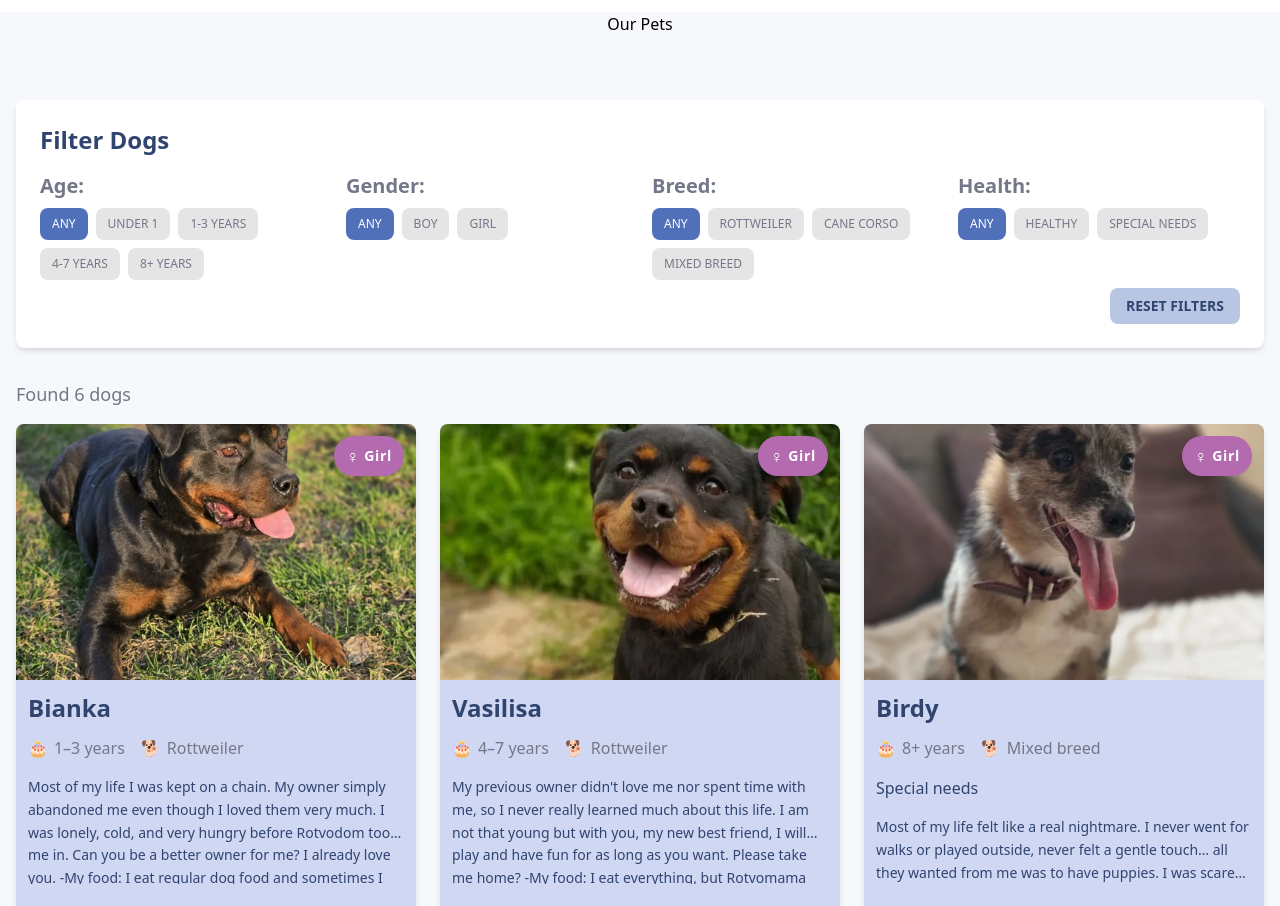
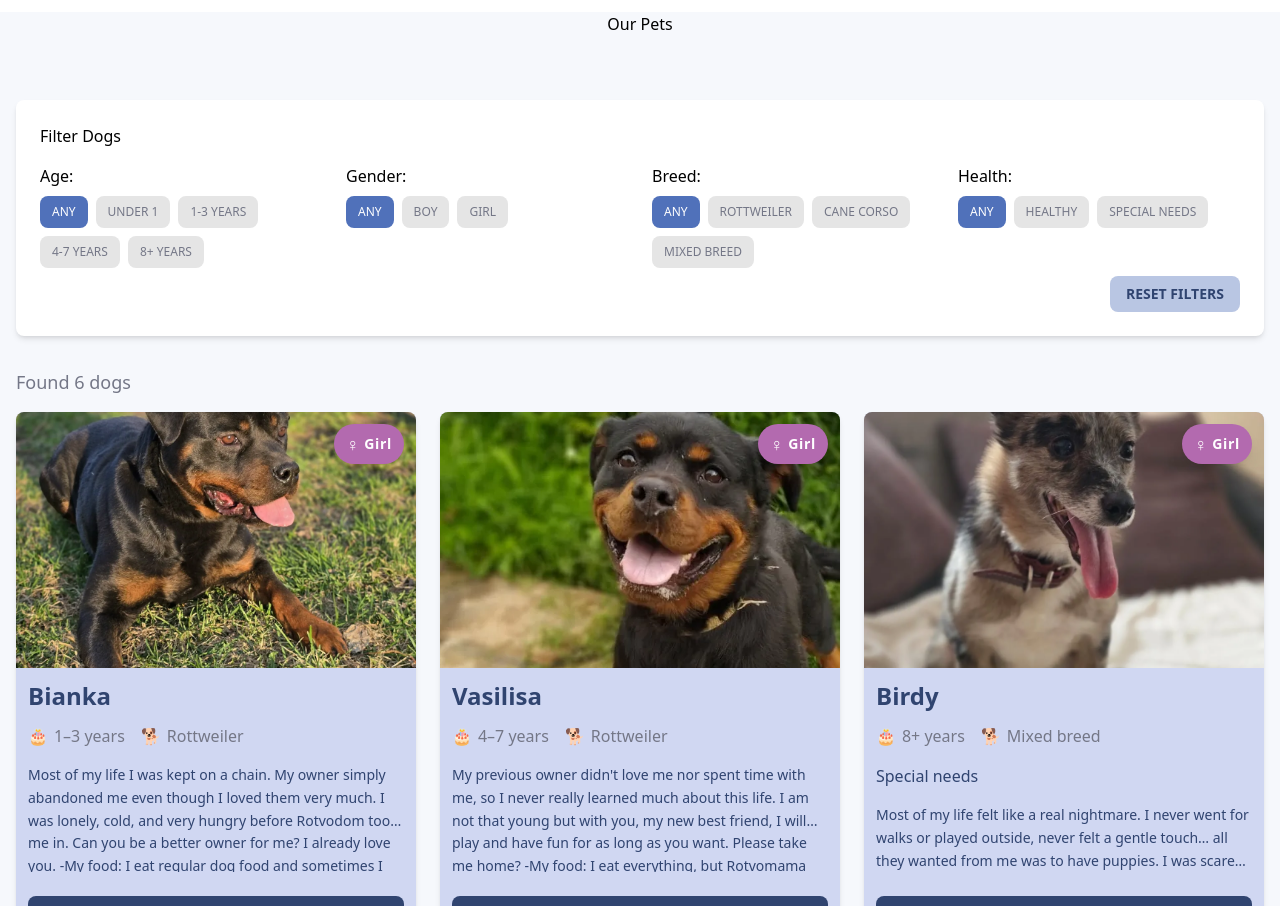
Before and after one commit to bavayra/dog-shelter, a React (Vite) app: page / in a window 1280 px wide. Shown: the part 860-1766 px from the top of the page. Built offline with nearby package versions, Linux system fonts and the light colour scheme.

Commit message:
style: minor styling corrections for the filters such as paddings, fonts (via layers), margins

```diff
--- a/src/components/Button.tsx
+++ b/src/components/Button.tsx
@@ -32,8 +32,8 @@ const Button = ({
     outline:
       'bg-transparent border-2 border-accent-200 text-accent-500 hover:scale-105 hover:bg-primary-100 focus:ring-accent-200',
     filter: active
-      ? 'bg-primary-500 text-primary-700  focus:ring-primary-500'
-      : 'bg-primary-200 text-primary-700 hover:scale-105 hover:bg-neutral-300 text-sm',
+      ? 'bg-primary-500 text-primary-700  focus:ring-primary-500 font-semibold'
+      : 'bg-primary-200 text-primary-700 hover:scale-105 hover:bg-neutral-300 text-sm font-semibold focus:ring-primary-500',
   };
   const sizeStyles: Record<ButtonSize, string> = {
     small: 'px-3 py-1.5 text-sm',
--- a/src/features/DogFilters.tsx
+++ b/src/features/DogFilters.tsx
@@ -36,7 +36,7 @@ const DogFilters = ({
         <button
           key={option.value}
           onClick={() => onChange(option.value)}
-          className={`3xs:text-xs rounded-lg px-3 py-2 text-sm font-medium transition-colors ${
+          className={`rounded-lg px-3 py-2 text-xs font-medium transition-colors ${
             isActive
               ? 'bg-primary-500 text-white'
               : 'bg-neutral-200 text-neutral-700 hover:bg-neutral-300'
@@ -56,23 +56,19 @@ const DogFilters = ({
       aria-label="Filter dogs by age, gender, breed, and health"
     >
       <div className="mb-4">
-        <h2 className="text-primary-700 text-2xl font-bold">Filter Dogs</h2>
+        <h3 className="typography-h3 mb-4">Filter Dogs</h3>
       </div>
 
       <div className="grid grid-cols-1 gap-6 md:grid-cols-2 lg:grid-cols-4">
         <div>
-          <label className="3xs:text-md mb-2 block text-xl font-semibold text-neutral-700">
-            Age:
-          </label>
+          <label className="typography-small mb-2 block">Age:</label>
           <div className="flex flex-wrap gap-2">
             {renderFilterButtons(AGE_FILTER_OPTIONS, filters.age, onAgeChange)}
           </div>
         </div>
 
         <div>
-          <label className="3xs:text-md mb-2 block text-xl font-semibold text-neutral-700">
-            Gender:
-          </label>
+          <label className="typography-small mb-2 block">Gender:</label>
           <div className="flex flex-wrap gap-2">
             {renderFilterButtons(
               GENDER_FILTER_OPTIONS,
@@ -83,9 +79,7 @@ const DogFilters = ({
         </div>
 
         <div>
-          <label className="3xs:text-md mb-2 block text-xl font-semibold text-neutral-700">
-            Breed:
-          </label>
+          <label className="typography-small mb-2 block">Breed:</label>
           <div className="flex flex-wrap gap-2">
             {renderFilterButtons(
               BREED_FILTER_OPTIONS,
@@ -96,9 +90,7 @@ const DogFilters = ({
         </div>
 
         <div>
-          <label className="3xs:text-md mb-2 block text-xl font-semibold text-neutral-700">
-            Health:
-          </label>
+          <label className="typography-small mb-2 block">Health:</label>
           <div className="flex flex-wrap gap-2">
             {renderFilterButtons(
               HEALTH_FILTER_OPTIONS,
@@ -109,7 +101,7 @@ const DogFilters = ({
         </div>
       </div>
 
-      <div className="3xs:mt-2 mt-6 flex justify-end">
+      <div className="mt-2 flex justify-end">
         <Button
           onClick={onReset}
           aria-label="Reset filters"
```
